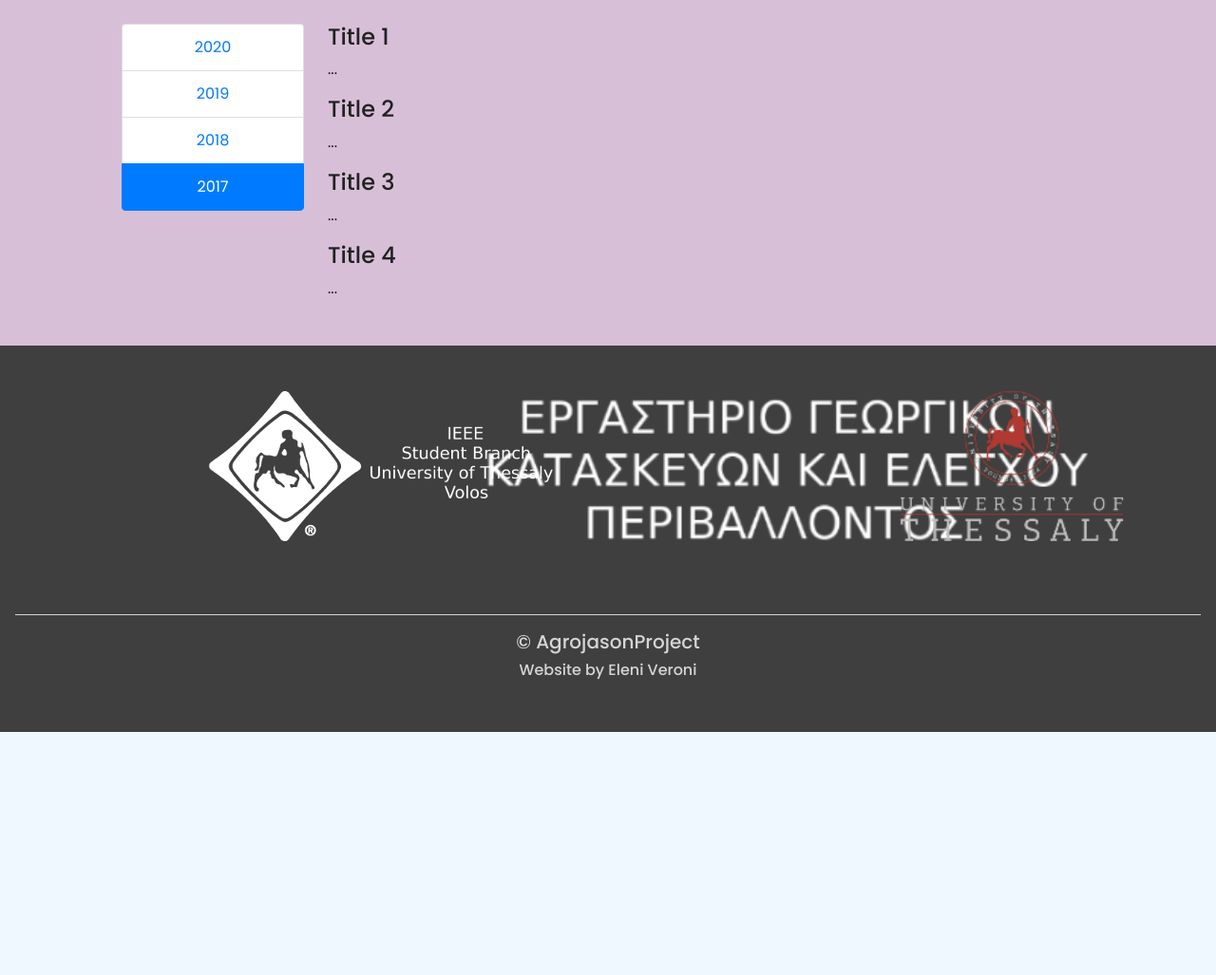
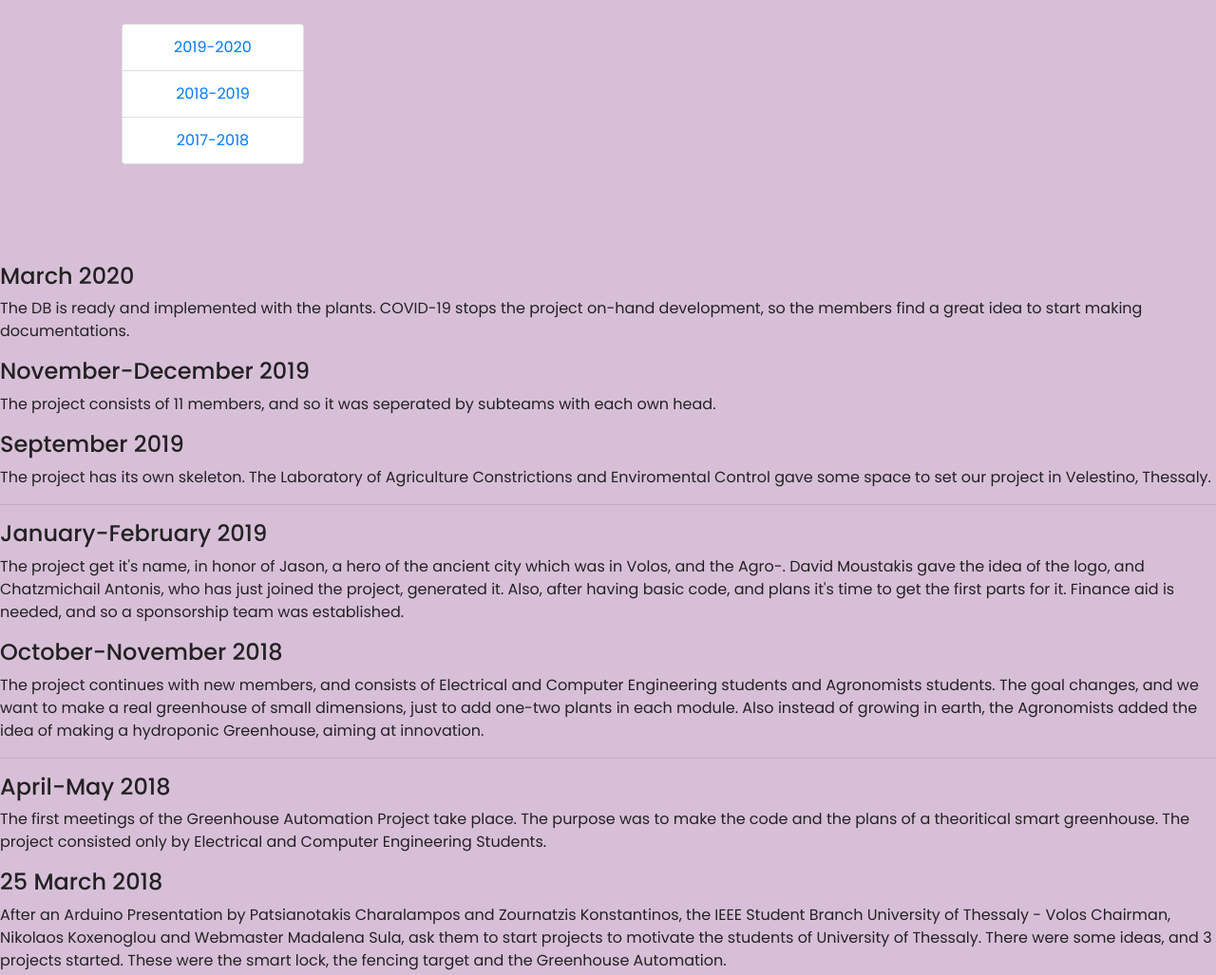
Before and after one commit to HelenVe/AgrojasonWebsite, a plain HTML site: page website/progress.html in a window 1280 px wide. Shown: the part 800-1827 px from the top of the page at 95% size. Before the commit the page ends 1571 px from the top, so only its background shows below. Drawn offline with nearby package versions, Linux system fonts and the light colour scheme.

Commit message:
Add text at progress

```diff
--- a/website/progress.html
+++ b/website/progress.html
@@ -64,20 +64,50 @@
 	<div class="row">
 
 		<div id="list-example" class="list-group ">
-			  <a class="list-group-item " href="#list-item-1">2020</a>
-			  <a class="list-group-item " href="#list-item-2">2019</a>
-			  <a class="list-group-item " href="#list-item-3">2018</a>
-			  <a class="list-group-item " href="#list-item-4">2017</a>
+			  <a class="list-group-item " href="#1920">2019-2020</a>
+			  <a class="list-group-item " href="#1819">2018-2019</a>
+			  <a class="list-group-item " href="#1718">2017-2018</a>
 		</div>
 		<div data-spy="scroll" data-target="#list-example" data-offset="0" class="list-text padding">
-			<h4 id="list-item-1">Title 1</h4>
-			<p>...</p>
-		    <h4 id="list-item-2">Title 2</h4>
-			<p>...</p>
-			<h4 id="list-item-3">Title 3</h4>
-			<p>...</p>
-			<h4 id="list-item-4">Title 4</h4>
-			<p>...</p>
+
+			<h4 id="1920">March 2020</h4>
+			<p>
+				The DB is ready and implemented with the plants. COVID-19 stops the project on-hand development, so the members find a great idea to start making documentations.
+			</p>
+
+			<h4>November-December 2019</h4>
+			<p>
+				The project consists of 11 members, and so it was seperated by subteams with each own head.
+			</p>
+
+		    <h4>September 2019</h4>
+			<p>The project has its own skeleton. The Laboratory of Agriculture Constrictions and Enviromental Control gave some space to set our project in Velestino, Thessaly.</p>
+
+			<hr>
+
+			<h4 id="1819"> January-February 2019</h4>
+			<p>
+				The project get it's name, in honor of Jason, a hero of the ancient city which was in Volos, and the Agro-. David Moustakis gave the idea of the logo, and Chatzmichail Antonis, who has just joined the project, generated it. Also, after having basic code, and plans it's time to get the first parts for it. Finance aid is needed, and so a sponsorship team was established.
+			</p>
+
+			<h4> October-November 2018</h4>
+			<p>
+				The project continues with new members, and consists of Electrical and Computer Engineering students and Agronomists students. The goal changes, and we want to make a real greenhouse of small dimensions, just to add one-two plants in each module. Also instead of growing in earth, the Agronomists added the idea of making a hydroponic Greenhouse, aiming at innovation.
+			</p>
+			<hr>
+			<h4 id="1718">April-May 2018</h4>
+			<p>
+				The first meetings of the Greenhouse Automation Project take place. The purpose was to make the code and the plans of a theoritical smart greenhouse. The project consisted only by Electrical and Computer Engineering Students.
+			</p>
+
+
+			<h4>25 March 2018</h4>
+			<p>
+				After an Arduino Presentation by Patsianotakis Charalampos and Zournatzis Konstantinos,
+				the IEEE Student Branch University of Thessaly - Volos Chairman, Nikolaos Koxenoglou and Webmaster
+				Madalena Sula, ask them to start projects to motivate the students of University of Thessaly. There were some ideas,
+				and 3 projects started. These were the smart lock, the fencing target and the Greenhouse Automation.
+			</p>
 		</div>
 	</div>
 
```
Also changed, not shown: website/sponsors.html (+1 -1 lines).
